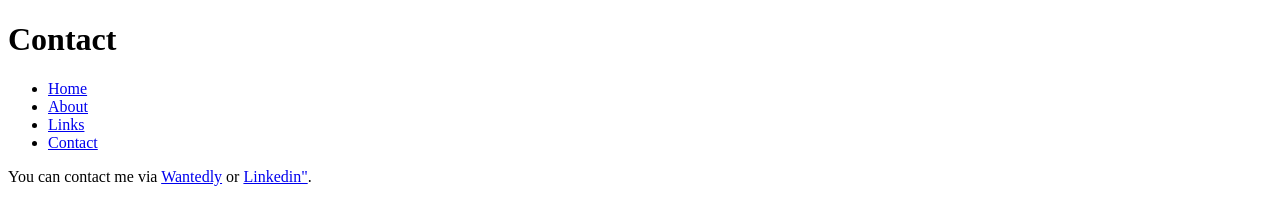
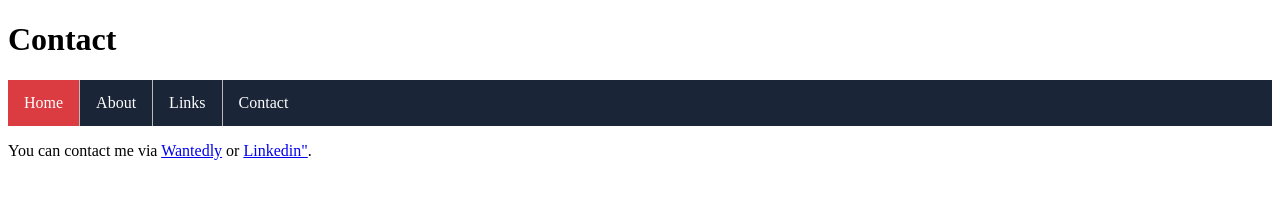
Before and after one commit to tansaku-bit/tansaku.github.io, a plain HTML site: page contact.html in a window 1280 px wide. Drawn offline with Linux system fonts and the light colour scheme.

Commit message:
Plus CSS

```diff
--- a/contact.html
+++ b/contact.html
@@ -13,7 +13,38 @@
             <li><a href="contact.html">Contact</a></li>
         </ul>
         <p>
-            You can contact me via <a href="https://wantedly.com/id/Sohei_Ueno">Wantedly</a> or <a href="www.linkedin.com/in/Sohei-Ueno">Linkedin"</a>.
+            You can contact me via <a href="https://wantedly.com/id/Sohei_Ueno">Wantedly</a> or <a href="https://www.linkedin.com/in/Sohei-Ueno">Linkedin"</a>.
         </p>
     </body>
 </head>
+
+
+<style>
+    ul {
+        list-style-type: none;
+        margin: 0;
+        padding: 0;
+        overflow: hidden;
+        background-color: #1b2538;
+    }
+    li {
+        float: left;
+        border-right: 1px solid #bbbbbb;
+    }
+    li:last-child {
+        border-right: none;
+    }
+    li a {
+        display: block;
+        color: white;
+        text-align: center;
+        padding: 14px 16px;
+        text-decoration: none;
+    }
+    li a:hover:not(.active) {
+        background-color: #a9bce2;
+    }
+    .active {
+        background-color: #da3c41;
+    }
+    </style>
```
Also changed, not shown: about.html (+31 -0 lines), index.html (+30 -0 lines), link.html (+31 -0 lines).
